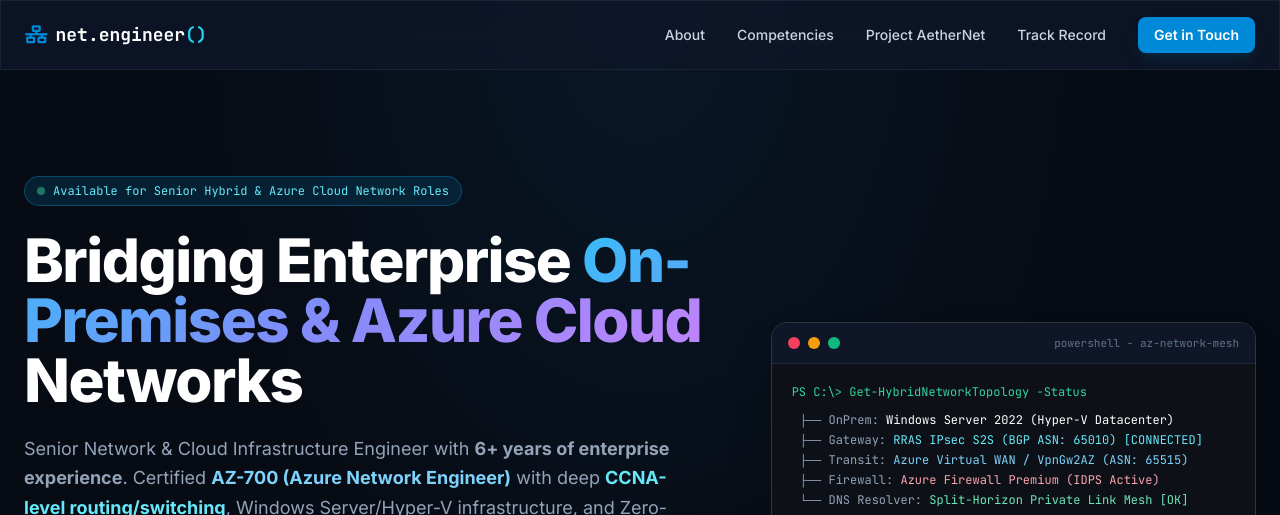
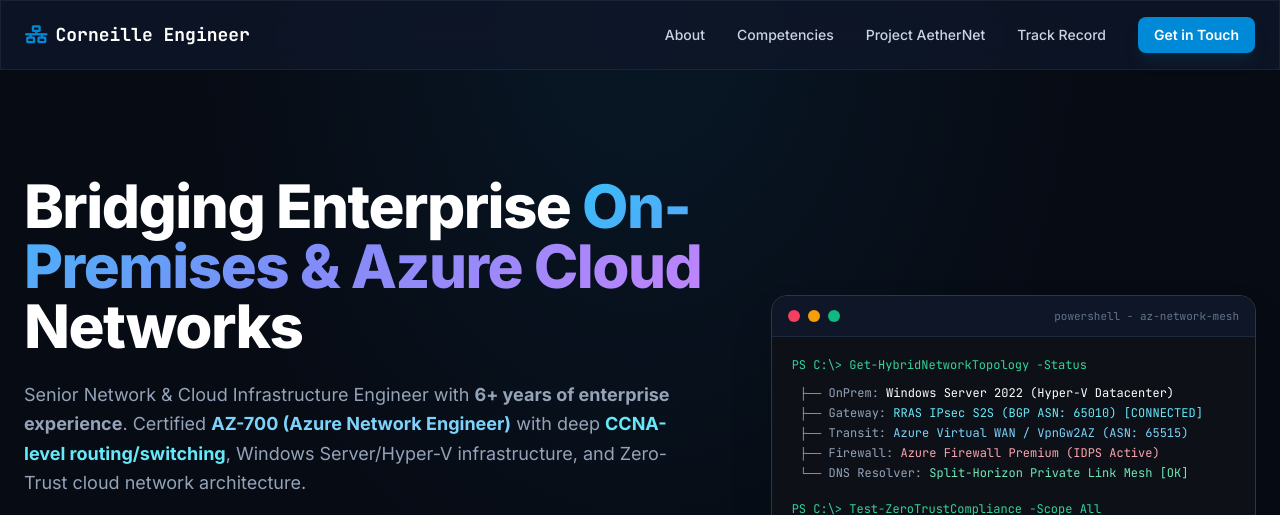
Before and after one commit to corneillemalkab/Portfolio, a plain HTML site: page index.html in a window 1280 px wide. Shown: the top 515 px of the page. Drawn offline with nearby package versions, Linux system fonts and the light colour scheme.

Commit message:
Update index.html

```diff
--- a/index.html
+++ b/index.html
@@ -3,8 +3,8 @@
 <head>
     <meta charset="UTF-8">
     <meta name="viewport" content="width=device-width, initial-scale=1.0">
-    <title>Senior Hybrid Network & Azure Cloud Infrastructure Engineer</title>
-    <meta name="description" content="Portfolio of a Senior Network & Azure Cloud Engineer with 6+ years of enterprise experience. AZ-700 Certified, CCNA-level fundamentals, Zero-Trust Hybrid Cloud Architect.">
+    <title>Corneille Engineer | Senior Hybrid Network & Azure Cloud Infrastructure Engineer</title>
+    <meta name="description" content="Portfolio of Corneille Engineer - Senior Network & Azure Cloud Engineer with 6+ years of enterprise experience. AZ-700 Certified, CCNA-level fundamentals, Zero-Trust Hybrid Cloud Architect.">
     <!-- Tailwind CSS CDN -->
     <script src="https://cdn.tailwindcss.com"></script>
     <script>
@@ -65,7 +65,7 @@
         <div class="max-w-7xl mx-auto flex justify-between items-center">
             <a href="#hero" class="flex items-center gap-2 font-mono font-bold text-lg text-white">
                 <span class="text-azure"><i class="fa-solid fa-network-wired"></i></span>
-                <span>net.engineer<span class="text-cyan-400">()</span></span>
+                <span>Corneille Engineer</span>
             </a>
 
             <div class="hidden md:flex items-center gap-8 text-sm font-medium text-slate-300">
@@ -89,11 +89,6 @@
         <div class="max-w-7xl mx-auto px-6 grid grid-cols-1 lg:grid-cols-12 gap-12 items-center">
 
             <div class="lg:col-span-7 space-y-6 text-left">
-                <div class="inline-flex items-center gap-2 px-3 py-1.5 rounded-full bg-sky-950/60 border border-sky-500/30 text-xs font-mono text-cyan-300">
-                    <span class="w-2 h-2 rounded-full bg-emerald-400 animate-pulse"></span>
-                    Available for Senior Hybrid & Azure Cloud Network Roles
-                </div>
-
                 <h1 class="text-4xl sm:text-6xl font-extrabold tracking-tight text-white leading-tight">
                     Bridging Enterprise <span class="gradient-text">On-Premises & Azure Cloud</span> Networks
                 </h1>
@@ -185,7 +180,6 @@
     <!-- Core Competencies / Skill Matrix -->
     <section id="skills" class="py-24 max-w-7xl mx-auto px-6">
         <div class="text-center max-w-3xl mx-auto mb-16">
-            <h2 class="text-xs font-mono uppercase tracking-widest text-cyan-400 mb-2">// Technical Expertise</h2>
             <h3 class="text-3xl sm:text-4xl font-bold text-white">Full-Spectrum Hybrid Network Competencies</h3>
             <p class="text-slate-400 mt-4">Blending deep physical/virtual switching & routing fundamentals with modern cloud automation.</p>
         </div>
@@ -255,7 +249,6 @@
 
             <div class="flex flex-col md:flex-row md:items-end justify-between mb-12">
                 <div>
-                    <span class="text-xs font-mono uppercase tracking-widest text-cyan-400">// Flagship Portfolio Architecture</span>
                     <h3 class="text-3xl sm:text-4xl font-bold text-white mt-1">Project AetherNet: Azure Hybrid Zero-Trust Mesh</h3>
                 </div>
                 <div class="mt-4 md:mt-0 flex gap-3">
@@ -349,7 +342,6 @@
     <!-- Professional Experience Timeline -->
     <section id="experience" class="py-24 max-w-7xl mx-auto px-6">
         <div class="text-center max-w-3xl mx-auto mb-16">
-            <h2 class="text-xs font-mono uppercase tracking-widest text-cyan-400 mb-2">// Career Track Record</h2>
             <h3 class="text-3xl sm:text-4xl font-bold text-white">6 Years of Network & Cloud Engineering</h3>
         </div>
 
@@ -392,7 +384,6 @@
     <!-- Call to Action / Contact -->
     <section id="contact" class="py-24 border-t border-slate-800 bg-gradient-to-b from-transparent to-sky-950/20">
         <div class="max-w-4xl mx-auto px-6 text-center space-y-8">
-            <h2 class="text-xs font-mono uppercase tracking-widest text-cyan-400">// Let's Connect</h2>
             <h3 class="text-3xl sm:text-5xl font-extrabold text-white tracking-tight">Ready to Elevate Your Cloud Network Architecture?</h3>
             <p class="text-slate-400 max-w-2xl mx-auto text-base">
                 I am actively exploring Senior Hybrid Cloud Network Architect, Azure Infrastructure Specialist, and Enterprise Network Engineering roles.
@@ -412,7 +403,7 @@
     <!-- Footer -->
     <footer class="py-8 border-t border-slate-900 text-center text-xs font-mono text-slate-500">
         <div class="max-w-7xl mx-auto px-6 flex flex-col sm:flex-row justify-between items-center gap-4">
-            <p>© 2026 • Senior Azure Hybrid & Network Engineer Portfolio</p>
+            <p>© 2026 • Corneille Engineer Portfolio</p>
             <p class="text-slate-600">Built with Tailwind CSS • Ready for GitHub Pages</p>
         </div>
     </footer>
```
